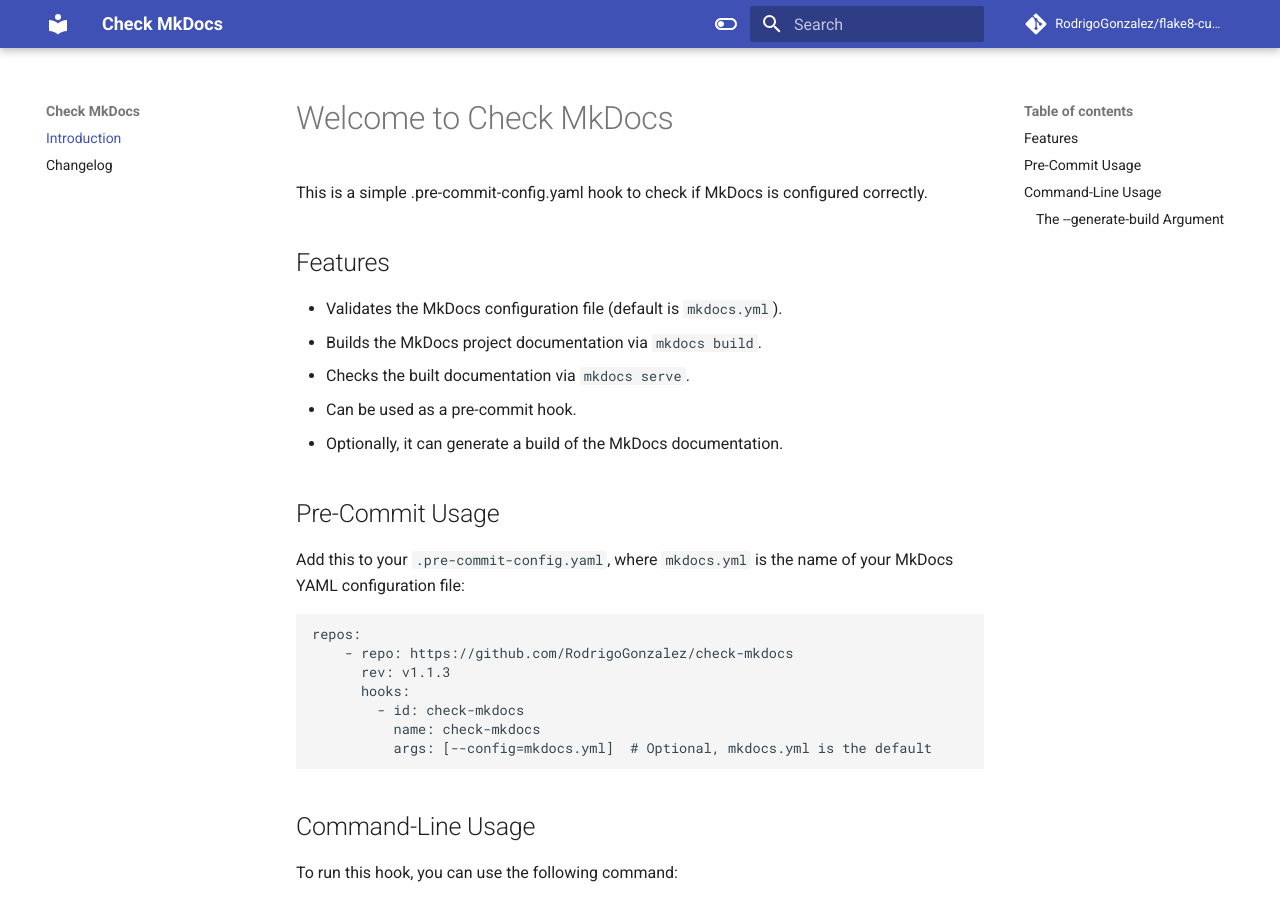
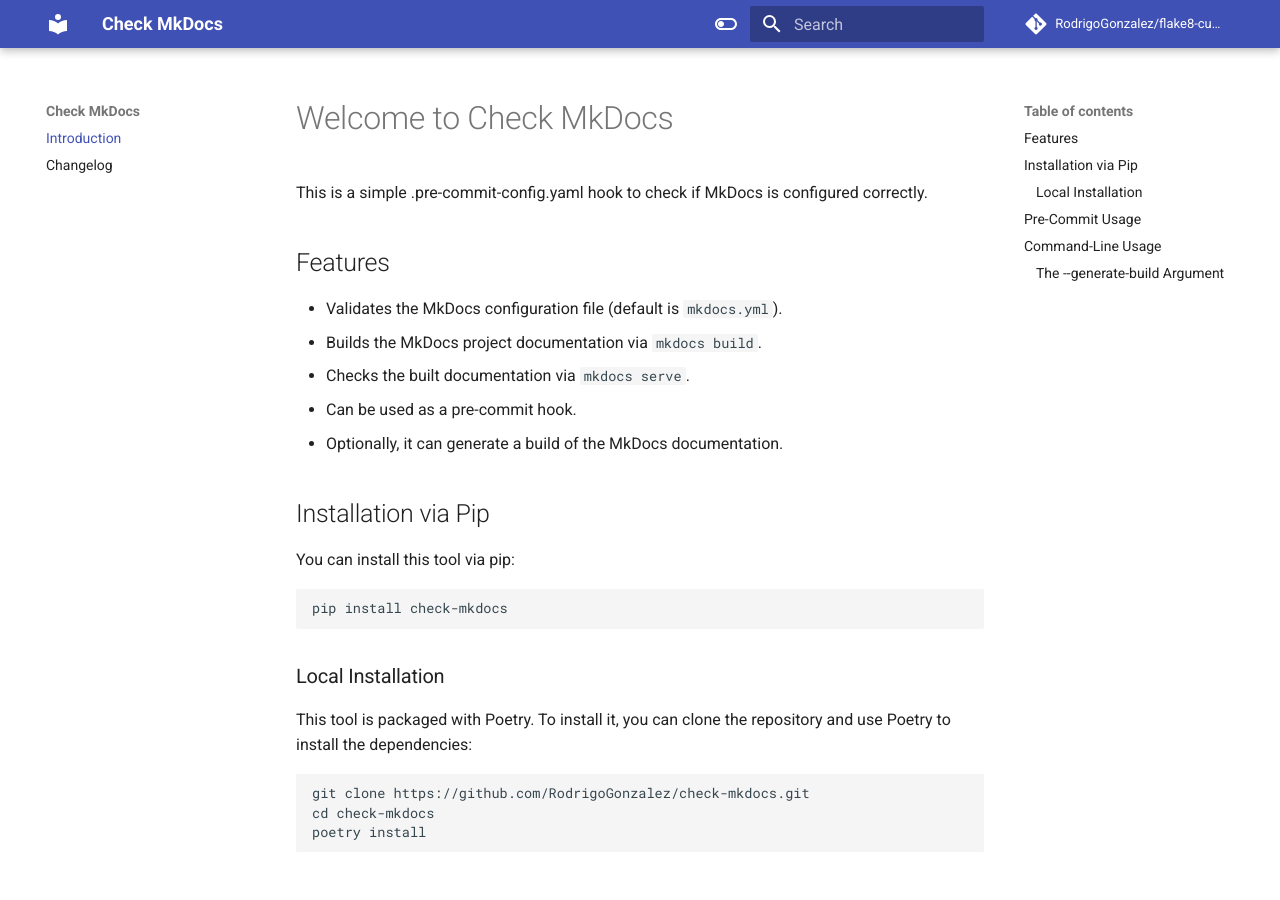
Before and after one commit to RodrigoGonzalez/check-mkdocs, an MkDocs documentation site: the page built from docs/index.md, in a window 1280 px wide and 900 px high. Built offline with MkDocs 1.6.1 and Material for MkDocs 9.7.7, drawn with Linux system fonts in a browser that asks for light colours; comment, search, counter and statistics services are not loaded.

````diff
--- a/docs/index.md
+++ b/docs/index.md
@@ -9,6 +9,25 @@ This is a simple .pre-commit-config.yaml hook to check if MkDocs is configured c
 - Checks the built documentation via `mkdocs serve`.
 - Can be used as a pre-commit hook.
 - Optionally, it can generate a build of the MkDocs documentation.
+
+## Installation via Pip
+
+You can install this tool via pip:
+
+```shell
+pip install check-mkdocs
+```
+
+### Local Installation
+
+This tool is packaged with Poetry. To install it, you can clone the
+repository and use Poetry to install the dependencies:
+
+```shell
+git clone https://github.com/RodrigoGonzalez/check-mkdocs.git
+cd check-mkdocs
+poetry install
+```
 
 ## Pre-Commit Usage
 
````
Also changed, not shown: README.md (+19 -19 lines).
